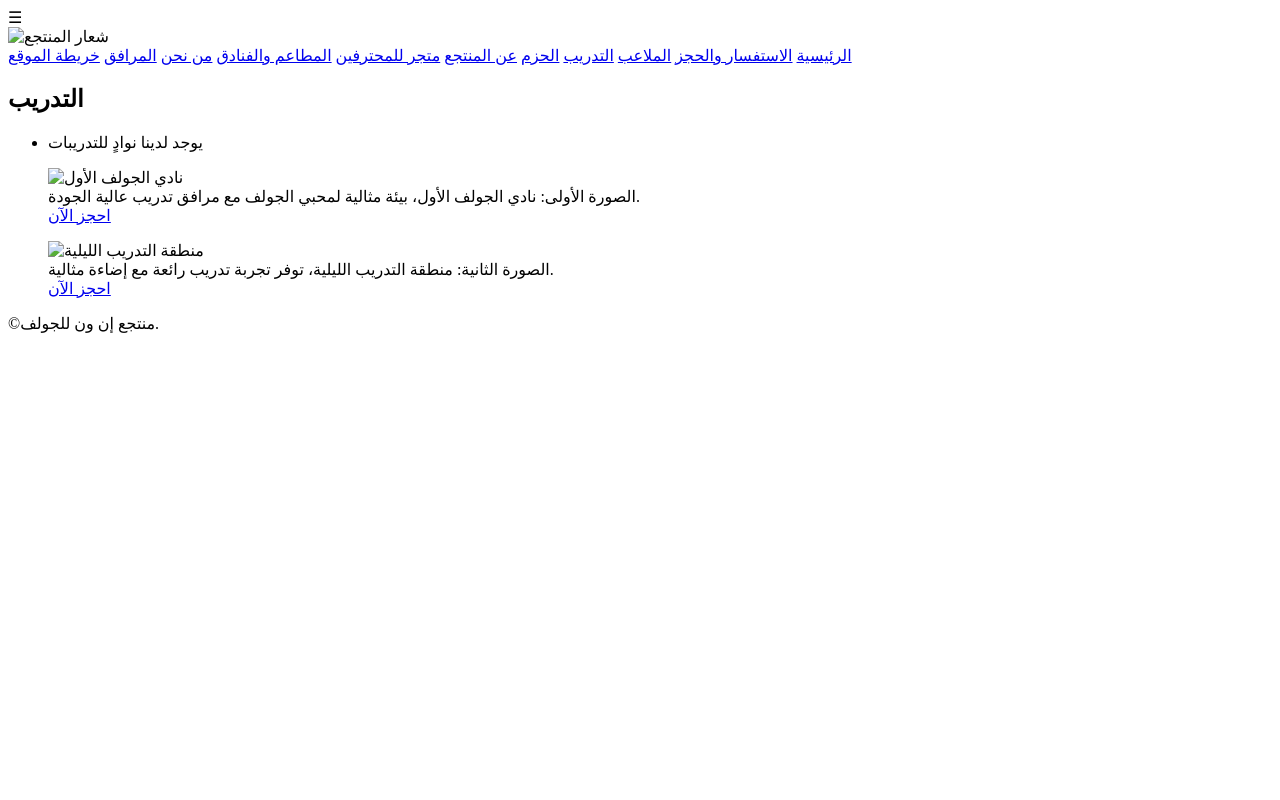
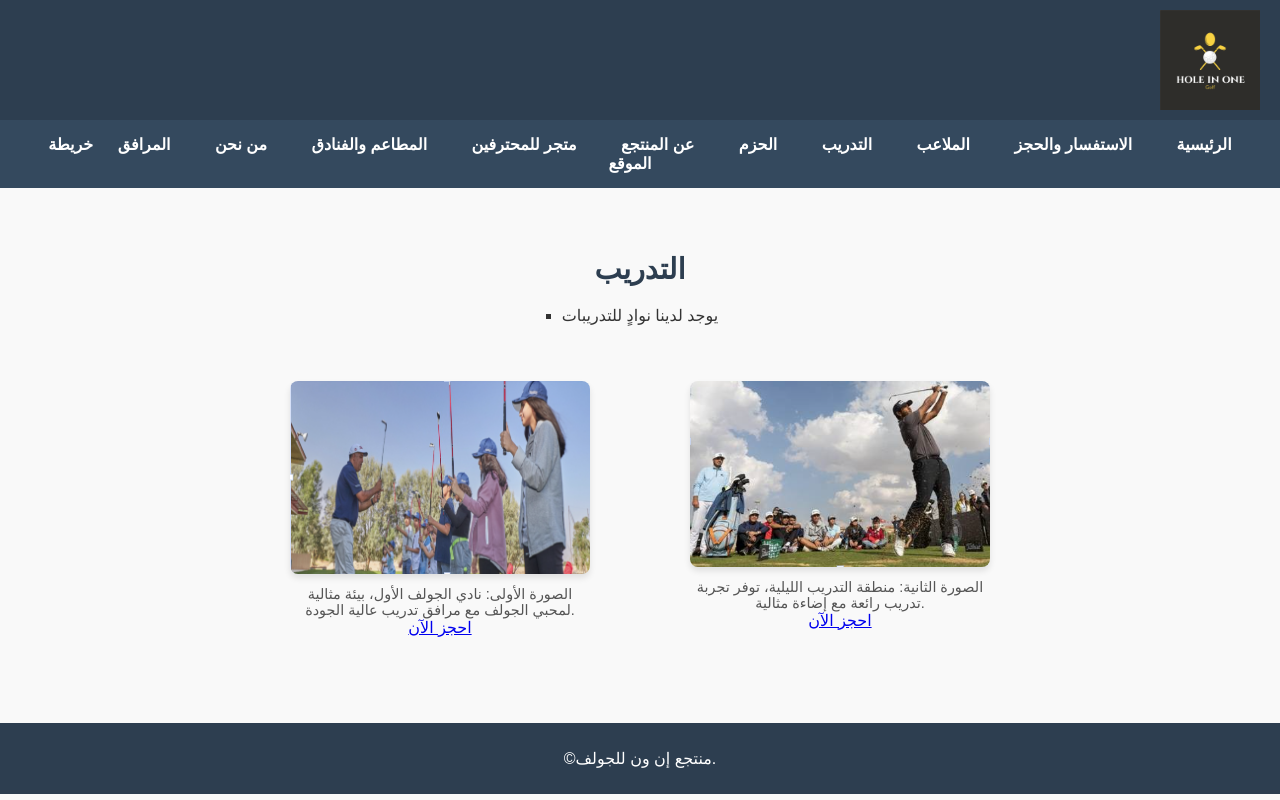
Before and after one commit to hamzamarie2008/-df-3, a plain HTML site: page التدريبات.html in a window 1280 px wide. Drawn offline with Linux system fonts and the light colour scheme.

Commit message:
Update التدريبات.html

```diff
--- a/التدريبات.html
+++ b/التدريبات.html
@@ -4,12 +4,12 @@
     <meta charset="UTF-8">
     <title>المرافق - منتجع إن ون للجولف</title>
     <meta name="viewport" content="width=device-width, initial-scale=1.0">
-    <link rel="stylesheet" href="css/التدريبات .css">
+    <link rel="stylesheet" href="التدريبات .css">
 </head>
 <body>
     <header>
         <div class="hamburger" onclick="toggleNav()">☰</div>
-        <img src="img/شعار.png" alt="شعار المنتجع" class="logo">
+        <img src="شعار.png" alt="شعار المنتجع" class="logo">
     </header>
 
     <nav>
@@ -34,13 +34,13 @@
 
         <div class="images-container">
             <figure>
-                <img src="img/تدريب 1.png" alt="نادي الجولف الأول">
+                <img src="تدريب 1.png" alt="نادي الجولف الأول">
                 <figcaption>الصورة الأولى: نادي الجولف الأول، بيئة مثالية لمحبي الجولف مع مرافق تدريب عالية الجودة.</figcaption>
                 <a class="book-btn" href="الاستفسار او الحجز.html">احجز الآن</a>
             </figure>
 
             <figure>
-                <img src="img/تدريب 2.png" alt="منطقة التدريب الليلية">
+                <img src="تدريب 2.png" alt="منطقة التدريب الليلية">
                 <figcaption>الصورة الثانية: منطقة التدريب الليلية، توفر تجربة تدريب رائعة مع إضاءة مثالية.</figcaption>
                 <a class="book-btn" href="الاستفسار او الحجز.html">احجز الآن</a>
             </figure>
```
